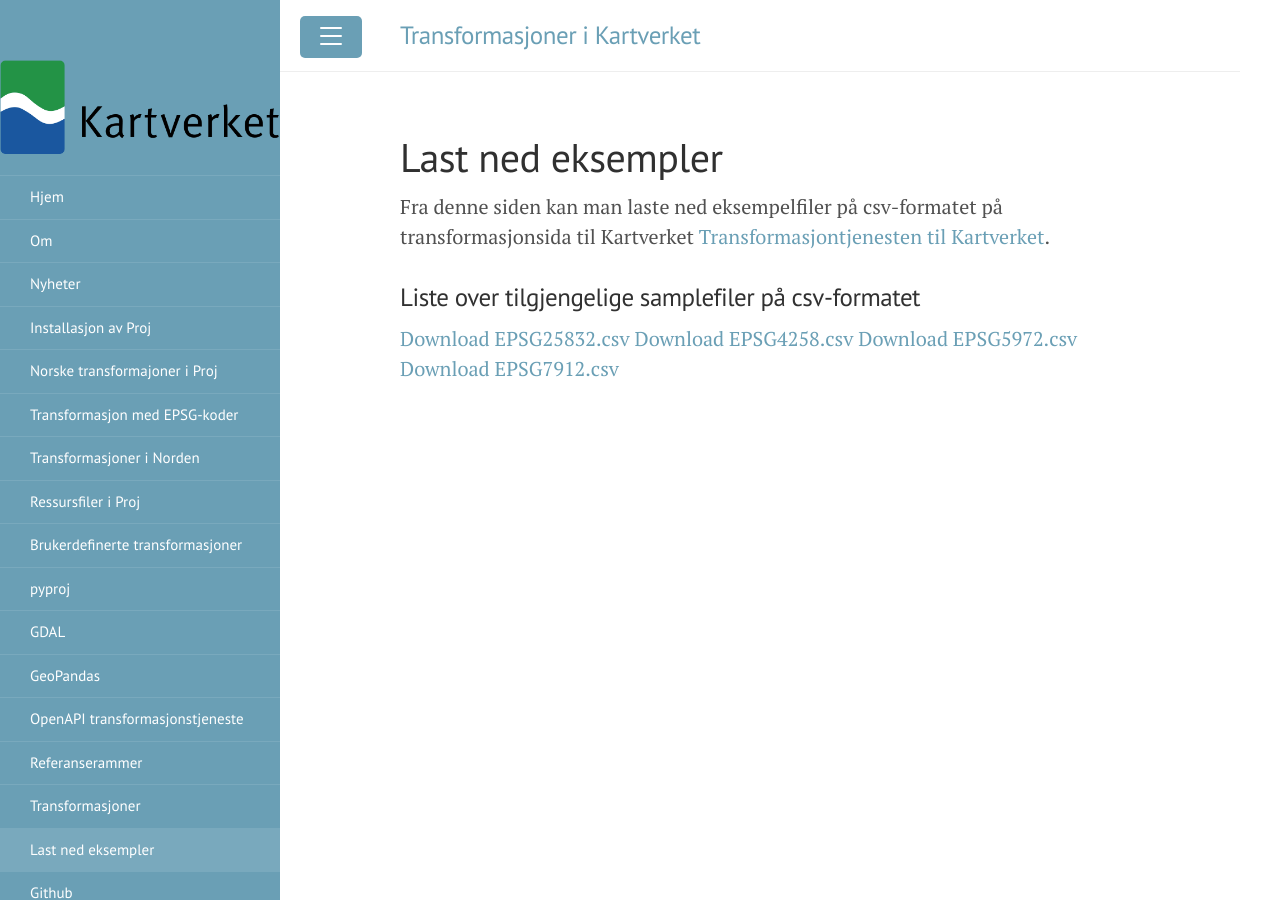
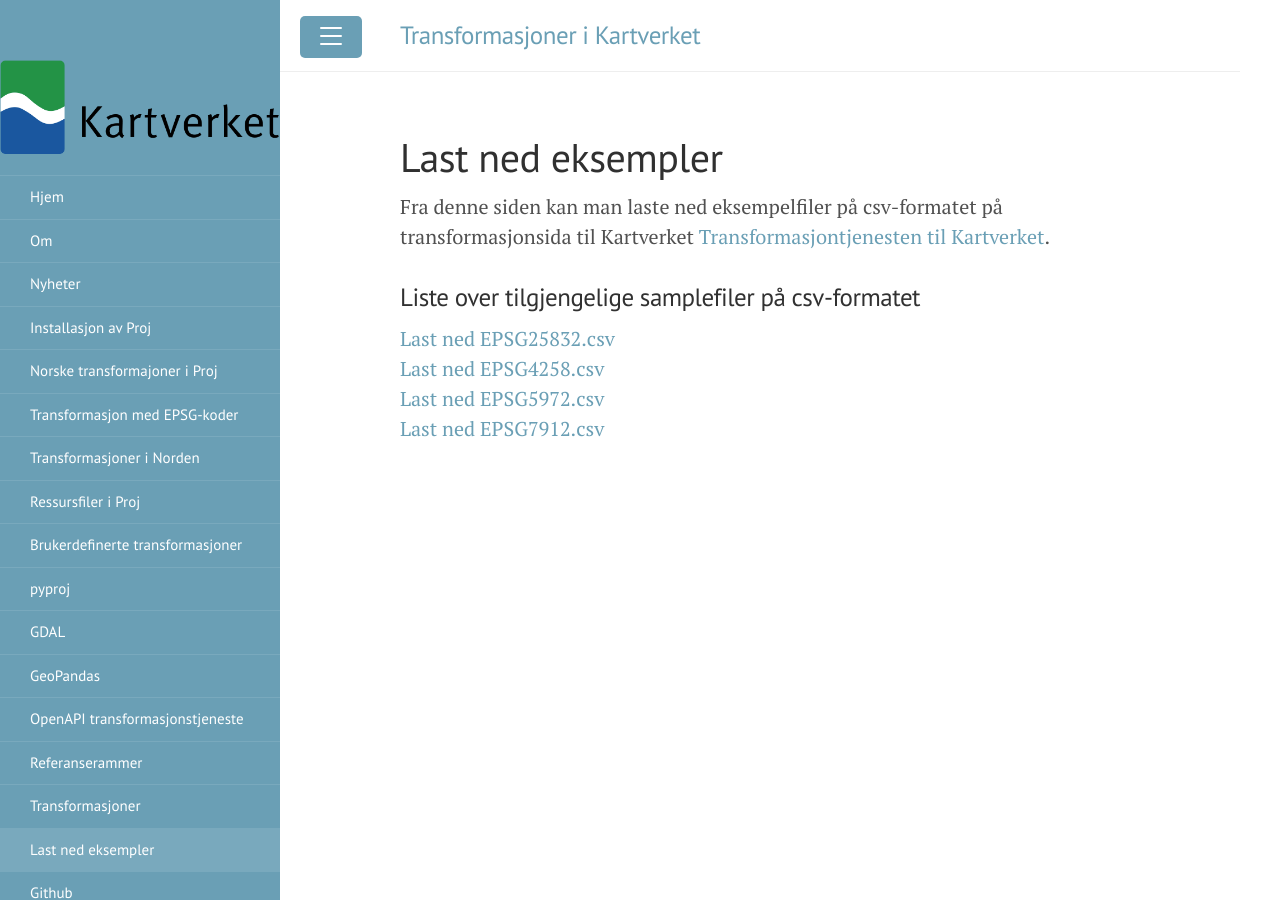
Before and after one commit to kartverket/transformasjoner, a Jekyll site: the page built from _pages/download_examples.md, in a window 1280 px wide. Built offline with Jekyll 4.4.1, drawn with Linux system fonts in a browser that asks for light colours.

Commit message:
Update download_examples.md

```diff
--- a/_pages/download_examples.md
+++ b/_pages/download_examples.md
@@ -8,7 +8,7 @@
 
 ### Liste over tilgjengelige samplefiler på csv-formatet
 
-<a href="..\src\smaples\EPSG25832.csv">Download EPSG25832.csv</a>
-<a href="..\src\smaples\EPSG4258.csv">Download EPSG4258.csv</a>
-<a href="..\src\smaples\EPSG5972.csv">Download EPSG5972.csv</a>
-<a href="..\src\smaples\EPSG7912.csv">Download EPSG7912.csv</a>
+<a href="..\src\smaples\EPSG25832.csv">Last ned EPSG25832.csv</a><br>
+<a href="..\src\smaples\EPSG4258.csv">Last ned EPSG4258.csv</a><br>
+<a href="..\src\smaples\EPSG5972.csv">Last ned EPSG5972.csv</a><br>
+<a href="..\src\smaples\EPSG7912.csv">Last ned EPSG7912.csv</a><br>
```
